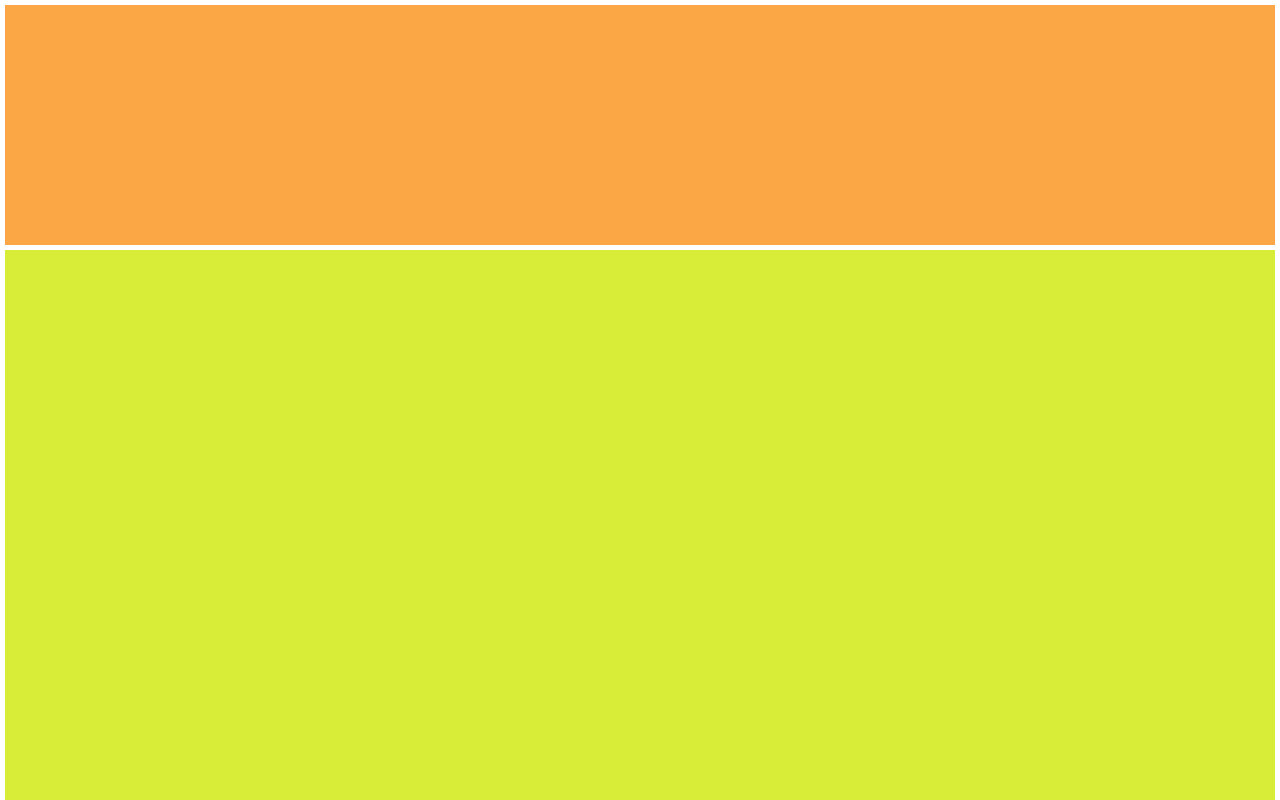
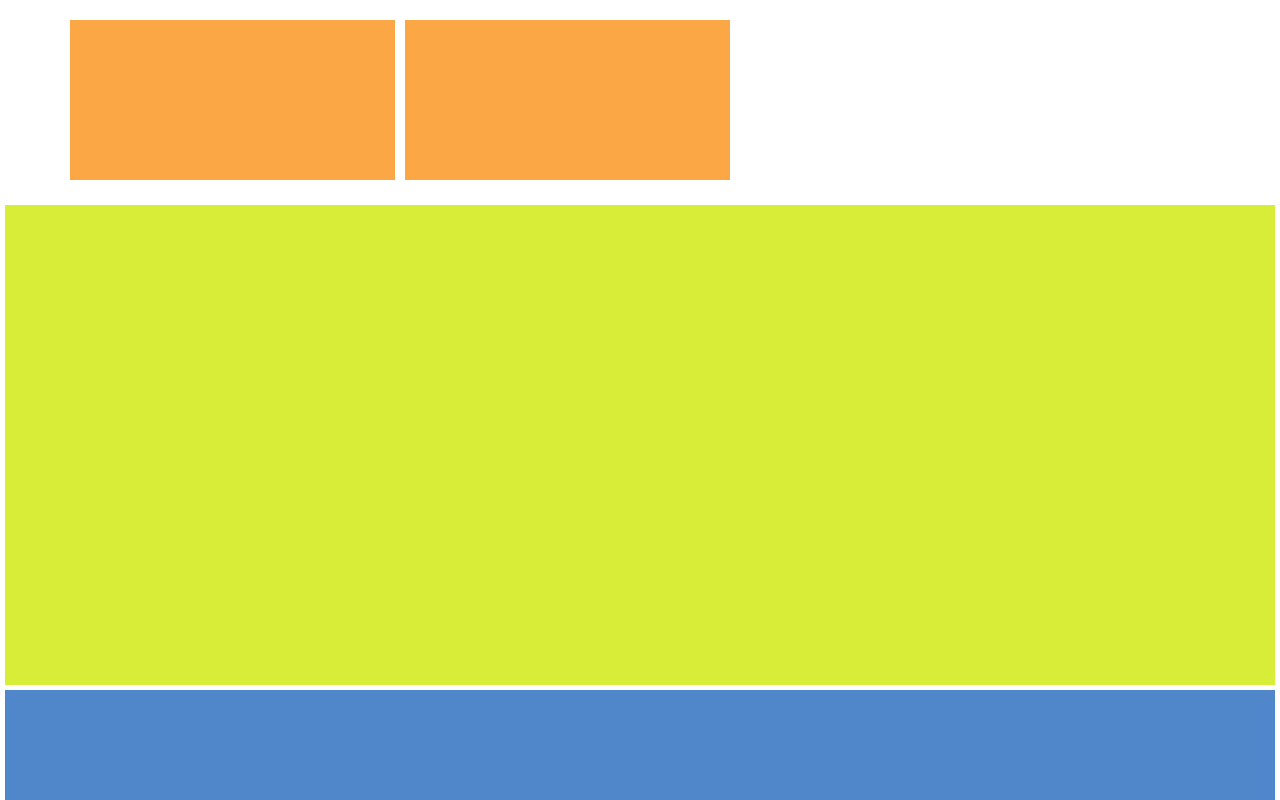
Before and after one commit to annabialeme/-Praticando-e-recapitulando-2-exercicio-, a plain HTML site: page index.html in a window 1280 px wide. Shown: the top 800 px of the page. Drawn offline with Linux system fonts and the light colour scheme.

Commit message:
feat: separação de duas div

```diff
--- a/index.html
+++ b/index.html
@@ -7,18 +7,19 @@
     <title>Praticando</title>
 </head>
 <body>
-    <header>
-        <h1 class = "site-header"></h1>
+    <header class = "container">
+        <h1 class = "caixa"></h1>
+        <h1 class = "caixa2"></h1>
     </header>
 
     <nav>
-        <h1 class = "site-nav"></h1>
+        <h1 class = "verde"></h1>
     </nav>
 
     <main>
         <div>
     <section>
-        <h1 class = "site-section"></h1>
+        <h1 class = "azul"></h1>
     </section>
 
 </div>
@@ -26,7 +27,7 @@
 </main>
 
     <footer>
-        <h1 class = "site-footer"></h1>
+        <h1 class = "cinza"></h1>
     </footer>
 
 
--- a/styles.css
+++ b/styles.css
@@ -5,20 +5,31 @@
     background-color: rgb(255, 255, 255);
 }
 
-.site-header {
+.caixa, .caixa2 {
     background-color: #fca746;
-    width: calc(100% - 10px);
-    height: 30vh;
-    margin: 5px 5px 0 5px;
-    text-align: center;
+    width: 800px;
+    height: 20vh;
+    margin: 5px;
+
+
+}
+.container {
+    width: 700px;
+    height: 200px;
+    display: flex;
+    padding: 15px;
+    margin-left: 50px;
+
 }
 
-.site-nav{
+.verde {
     background-color: #d8ed37;
-    width: calc(100% - 10px);
-    height: 70vh;
+    height: 60vh;
     margin: 5px 5px 0 5px;
-    text-align: center;
+
+
+
+
 }
 
 main {
@@ -31,20 +42,18 @@ div {
     width: calc(100% - 0px);
 }
 
-.site-section {
+.azul{
     background-color: #4f87ca;
     width: calc(100% - 10px);
     height: 40vh;
     margin: 5px 5px 0 5px;
-    text-align: center;
 }
 
 
 
-.site-footer {
+.cinza {
     background-color: #e2e2e2;
     width: calc(100% - 10px);
     height: 40vh;
     margin: 5px 5px 0 5px;
-    text-align: center;
 }
```
